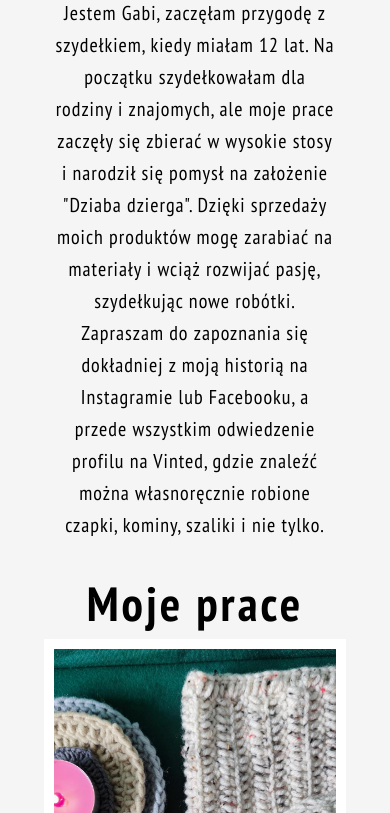
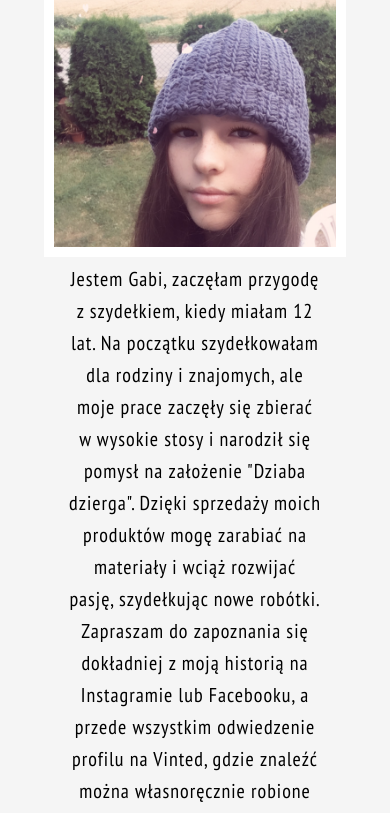
Before and after one commit to tombangel/dziabadzierga, a plain HTML site: page index.html in a window 390 px wide. Shown: the part 350-1163 px from the top of the page. Drawn offline with Linux system fonts and the light colour scheme.

Commit message:
Add files via upload

```diff
--- a/index.css
+++ b/index.css
@@ -20,9 +20,9 @@ body {
   /* border-bottom: 1px solid black; */
 }
 
-*/ .container {
-  width: 90%;
-  max-width: 900px;
+.container {
+  width: 80%;
+  max-width: 800px;
   margin: 0 auto;
 }
 
@@ -52,20 +52,53 @@ body {
 }
 
 .main-about {
+  font-size: 1.25em;
+  display: flex;
+  flex-direction: row;
+  width: 100%;
+  height: auto;
+  margin: 0 auto;
   text-align: center;
-  font-size: 1.25em;
+  padding: 0 15px;
+}
+
+/* .gabi_photo-img {
+  position: relative;
+  width: 40%;
+  justify-content: space-between;
+  margin: 0 auto;
+  margin-top: 1rem;
+}
+
+.gabi_photo-container{
+  background: #F5F5F5;
+  outline: 10px solid white;
+  position: relative;
+  overflow: hidden;
+} */
+
+.gabi_photo-img{
+  object-fit: cover;
+  object-position: center;
+  min-width: 0;
+  min-height: 0;
+  flex-basis: 250px;
+  width: 100%;
+  outline: 10px solid white;
 }
 
 .main-about p {
-  width: 80%;
-  max-width: 600px;
+  width: 60%;
   margin: 0 auto;
-  padding: 0 15px
+  margin-top: auto;
+  margin-bottom: auto;
+  margin-left: 10px;
+  margin-right: 10px;
+  padding: 0 15px;
 }
 
 h2 {
-  width: 80%;
-  max-width: 800px;
+  width: 100%;
   font-weight: 700;
   font-size: 3rem;
   letter-spacing: 3px;
@@ -113,10 +146,8 @@ p {
 .main-socials {
   text-align: center;
   display: flex;
-  width: 80%;
-  max-width: 800px;
+  width: 100%;
   margin: 0 auto;
-  padding: 0 15px;
   margin-top: 5rem;
   flex-direction: column;
   justify-content: space-between;
@@ -180,10 +211,9 @@ footer p:last-child {
 
 .carousel {
   position: relative;
-  width: 80%;
-  max-width: 800px;
+  width: 100%;
   height: 400px;
-  padding: 0 15px;
+  padding: 0 10px;
   margin: 0 auto;
   margin-top: -1rem;
 }
@@ -278,6 +308,23 @@ footer p:last-child {
     width: 100%;
   }
 
+  .main-about {
+    flex-direction: column;
+  }
+
+  .gabi-photo-img{
+    /* max-height: 100%;
+    min-height: 350px;
+    width: 100%; */
+  }
+
+  .main-about p {
+    margin-top: 1rem;
+    width: 100%;
+    margin-left: 0;
+    margin-right: 0;
+  }
+
   .carousel {
     margin-top: 0.5rem
   }
@@ -287,14 +334,14 @@ footer p:last-child {
   }
 
   .carousel_button--left {
-    left: -45px;
+    left: -50px;
   }
 
   .carousel_button--right {
-    right: -45px;
+    right: -50px;
   }
 
-  h2{
+  h2 {
     margin-bottom: 0;
   }
 
--- a/index.html
+++ b/index.html
@@ -23,15 +23,19 @@
     <div class="main">
 
     </div>
-    <div class="main-about">
-      <h2 class="big-text">
-        <span class="square-white"> <span class="square-black">
+    <h2 class="big-text">
+      <span class="square-white"> <span class="square-black">
           Nastolatka z szydełkami
         </span> </span>
-      </h2>
-      <p>Jestem Gabi, zaczęłam przygodę z szydełkiem, kiedy miałam 12 lat. Na początku szydełkowałam dla rodziny i znajomych, ale moje prace zaczęły się zbierać w wysokie stosy i narodził się pomysł na założenie "Dziaba dzierga". Dzięki sprzedaży
+    </h2>
+
+    <div class="main-about">
+          <img class="gabi_photo-img" src="dziaba.jpeg" alt="zdjecie gabi">
+      <p>
+        Jestem Gabi, zaczęłam przygodę z szydełkiem, kiedy miałam 12 lat. Na początku szydełkowałam dla rodziny i znajomych, ale moje prace zaczęły się zbierać w wysokie stosy i narodził się pomysł na założenie "Dziaba dzierga". Dzięki sprzedaży
         moich produktów mogę zarabiać na materiały i wciąż rozwijać pasję, szydełkując nowe robótki. Zapraszam do zapoznania się dokładniej z moją historią na Instagramie lub Facebooku, a przede wszystkim odwiedzenie profilu na Vinted, gdzie znaleźć
-        można własnoręcznie robione czapki, kominy, szaliki i nie tylko.</p>
+        można własnoręcznie robione czapki, kominy, szaliki i nie tylko.
+      </p>
     </div>
 
     <h2>Moje prace</h2>
```
Also changed, not shown: dziaba.jpeg (added), gabi.jpeg (added).
